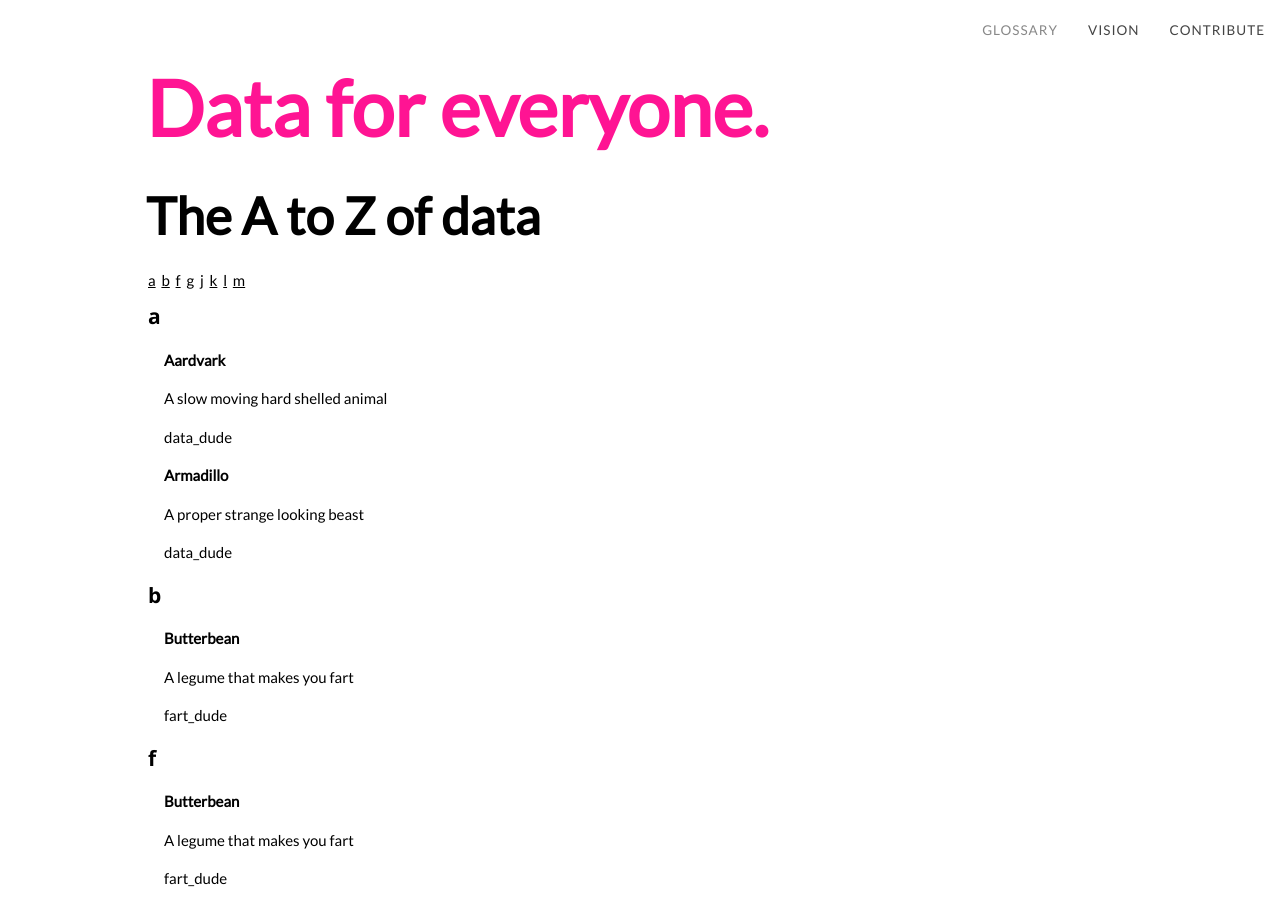
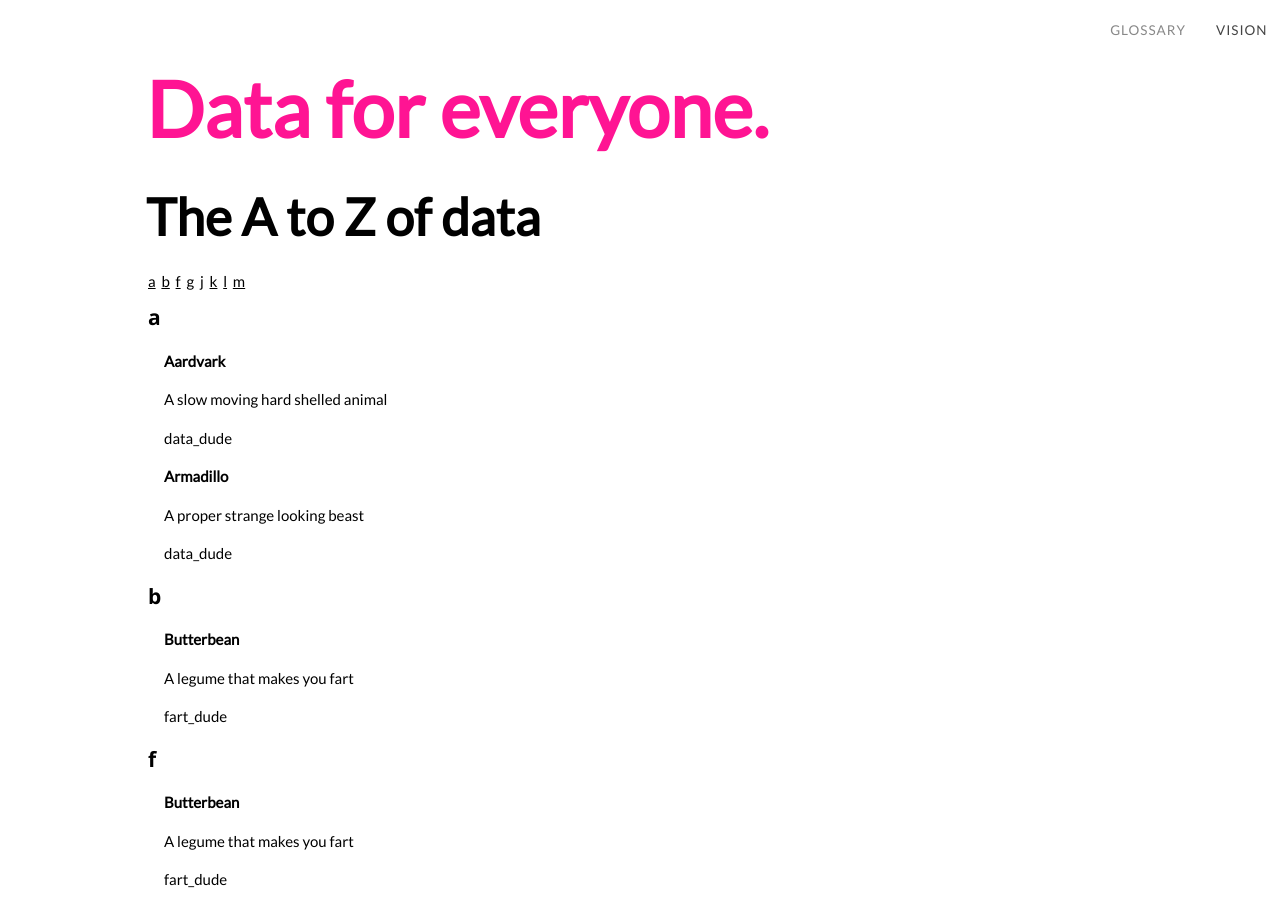
Before and after one commit to unleashyourdata/open_data_glossary, a Jekyll site: the page built from index.html, in a window 1280 px wide and 900 px high. Built offline with Jekyll 4.4.1, drawn with Linux system fonts in a browser that asks for light colours.

Commit message:
Update include_navigation.html

```diff
--- a/_includes/include_navigation.html
+++ b/_includes/include_navigation.html
@@ -1,4 +1,13 @@
-<nav>
+<div class="row">
+
+
+    <div class="col-1 menu">
+    <div class="void"> </div>
+    </div>
+
+    <div class="col-11 menu">
+
+ <nav>
 
     {% for link in site.data.navigation %}
 
@@ -15,3 +24,10 @@
     {% endfor %}
 
 </nav>
+
+    </div>
+    <div class="col-1 menu">
+    <div class="void"></div>
+    </div>
+
+</div>
```
